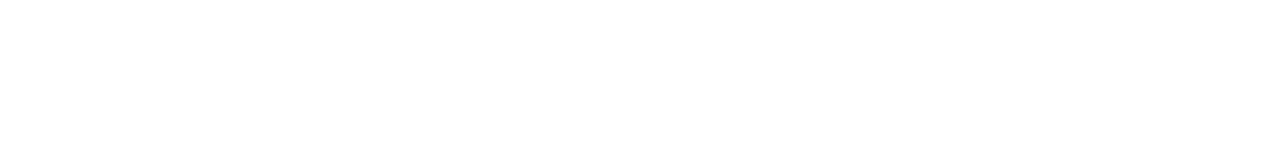
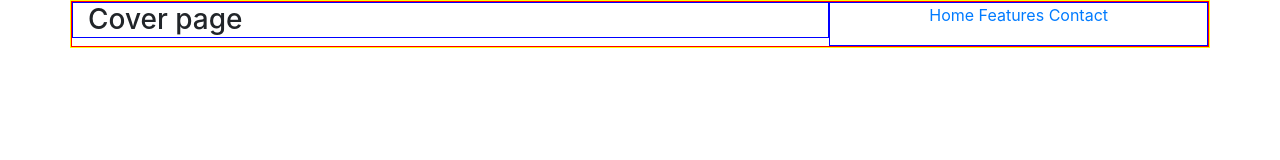
Before and after one commit to j-nathanson/cover-page, a website: page index.html in a window 1280 px wide. Drawn offline with nearby package versions, Linux system fonts and the light colour scheme.

Commit message:
made simple nav bar

```diff
--- a/css/styles.css
+++ b/css/styles.css
@@ -0,0 +1,11 @@
+
+
+.container {
+  border: 1px solid yellow;
+}
+.row {
+  border: 1px solid red;
+}
+.col-12 {
+  border: 1px solid blue;
+}
--- a/index.html
+++ b/index.html
@@ -1,9 +1,9 @@
 <!DOCTYPE html>
 <html lang="en">
-<head>
-    <meta charset="UTF-8">
-    <meta http-equiv="X-UA-Compatible" content="IE=edge">
-    <meta name="viewport" content="width=device-width, initial-scale=1.0">
+  <head>
+    <meta charset="UTF-8" />
+    <meta http-equiv="X-UA-Compatible" content="IE=edge" />
+    <meta name="viewport" content="width=device-width, initial-scale=1.0" />
     <!-- Bootstrap CSS -->
     <link
       rel="stylesheet"
@@ -12,12 +12,23 @@
     <!-- Additional CSS must be placed after Bootstrap CSS -->
     <link rel="stylesheet" href="css/styles.css" />
     <title>Cover page</title>
-</head>
-<body>
+  </head>
+  <body class="text-center">
+    <div class="container">
+      <div class="row">
+        <h3 class="col-12 col-sm-8 text-sm-left">Cover page</h3>
+        <nav class="col-12 col-sm-4">
+          <a href="#">Home</a>
+          <a href="#">Features</a>
+          <a href="#">Contact</a>
+        </nav>
+      </div>
+      <main></main>
+      <footer></footer>
+    </div>
 
     <script src="node_modules/jquery/dist/jquery.slim.min.js"></script>
     <script src="node_modules/popper.js/dist/umd/popper.min.js"></script>
     <script src="node_modules/bootstrap/dist/js/bootstrap.min.js"></script>
-
-</body>
+  </body>
 </html>
--- a/package.json
+++ b/package.json
@@ -6,7 +6,8 @@
   "scripts": {
     "lite": "lite-server",
     "start": "npm run lite",
-    "test": "echo \"Error: no test specified\" && exit 1",
+    "test": "echo \"Error: no test specified\" && exit 1"
+  },
   "author": "Jacob Nathanson",
   "license": "ISC",
   "devDependencies": {
```
